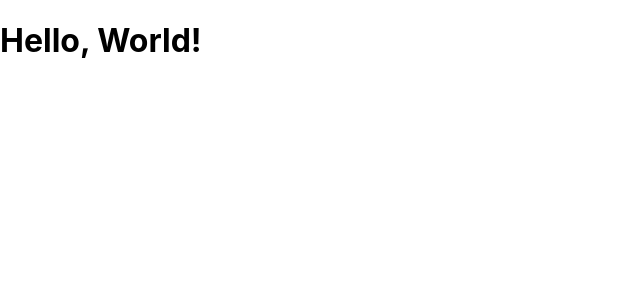
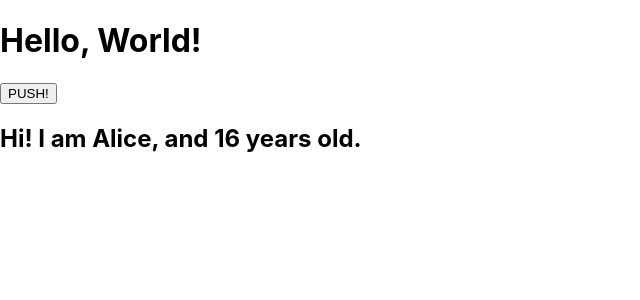
Before and after one commit to 121jigowatts/TIL, a React (Create React App) app in the folder react/react-app/: page / in a window 1280 px wide. Shown: the top 300 px of the page, without its empty margins (0-640 px from the left). Built offline with nearby package versions, Linux system fonts and the light colour scheme.

Commit message:
about props and component

```diff
--- a/react/react-app/src/App.js
+++ /dev/null
@@ -1,5 +0,0 @@
-function App() {
-  return <div><h1>Hello, World!</h1></div>;
-}
-
-export default App;
--- /dev/null
+++ b/react/react-app/src/component/App.js
@@ -0,0 +1,25 @@
+function App() {
+  return (
+    <div>
+      <h1>Hello, World!</h1>
+      <button
+        onClick={() => {
+          console.log("push!");
+        }}
+      >
+        PUSH!
+      </button>
+      <User name={"Alice"} age={16} />
+    </div>
+  );
+}
+
+const User = function User(props) {
+  return (
+    <div>
+      <h2>Hi! I am {props.name}, and {props.age} years old.</h2>
+    </div>
+  );
+};
+
+export default App;
--- a/react/react-app/src/index.js
+++ b/react/react-app/src/index.js
@@ -1,7 +1,7 @@
 import React from 'react';
 import ReactDOM from 'react-dom';
 import './index.css';
-import App from './App';
+import App from './component/App';
 import reportWebVitals from './reportWebVitals';
 
 ReactDOM.render(
```
